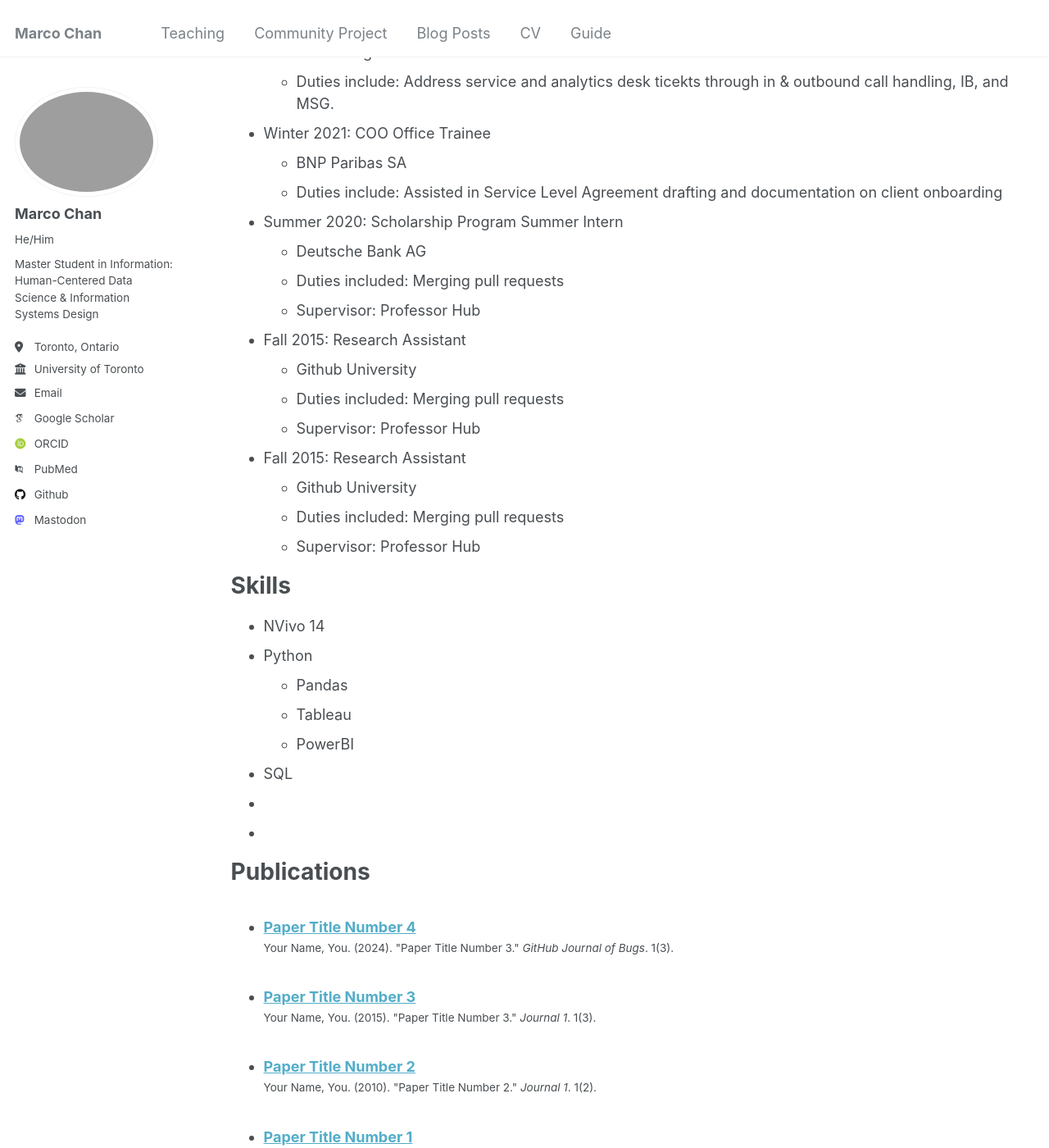
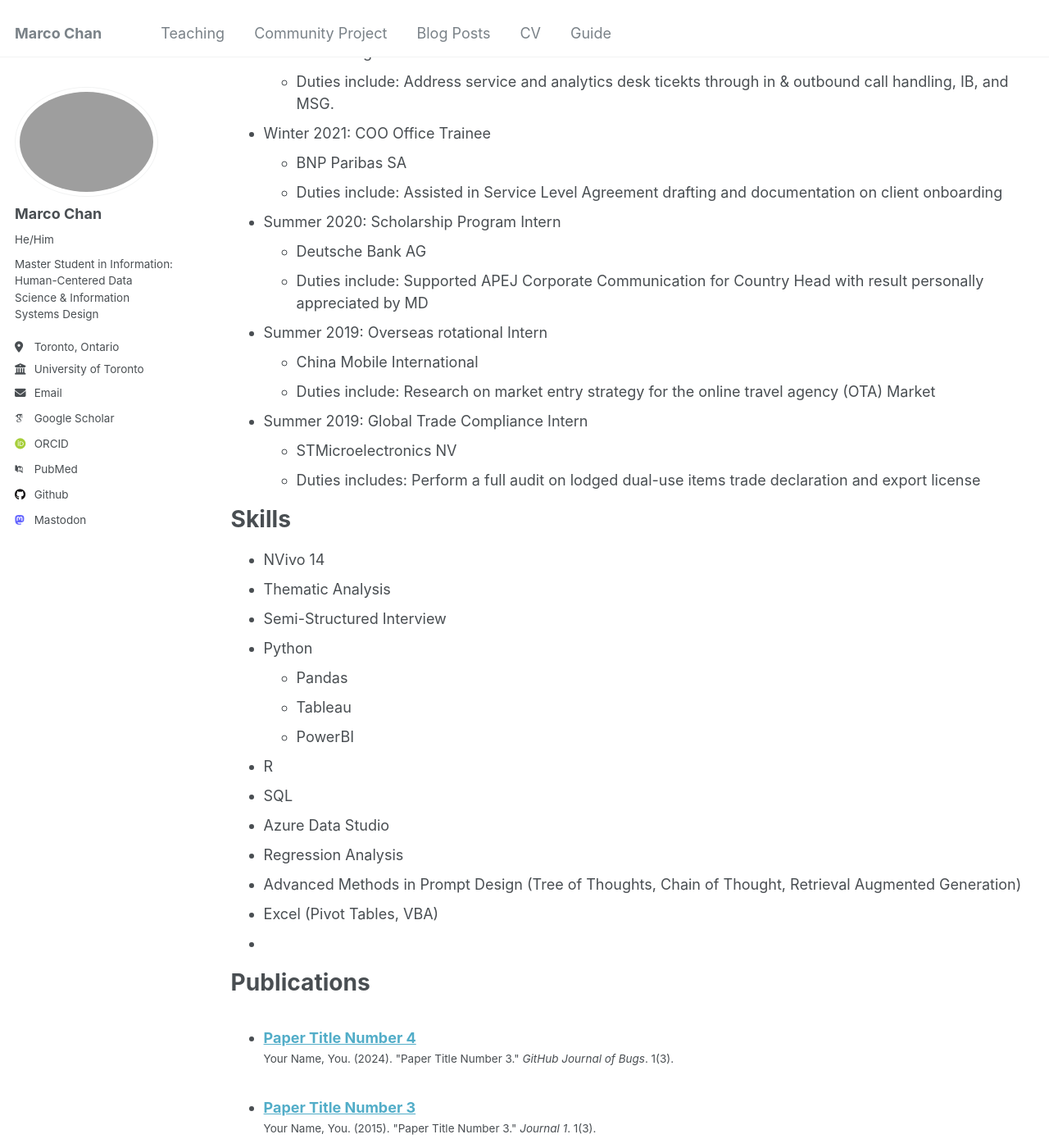
Before and after one commit to Marco-ProspectivePhD/home, a Jekyll site: the page built from _pages/cv.md, in a window 1280 px wide and 1400 px high, scrolled down 1314 px. Shown: the whole window at 82% size. Built offline with Jekyll 4.4.1, drawn with Linux system fonts in a browser that asks for light colours; some web fonts are replaced.

Commit message:
Update cv.md

```diff
--- a/_pages/cv.md
+++ b/_pages/cv.md
@@ -13,8 +13,6 @@ Education
 ======
 * M.I in Human-Centered Data Science & Information Systems Design, University of Toronto, 2024 (Expected)
 * B.B.A in Management Sciences, City University of Hong Kong, 2021
-
-
 
 <br/>
 
@@ -70,32 +68,36 @@ Work experience
   * Duties include: Assisted in Service Level Agreement drafting and documentation on client onboarding
 <br/>
 
-* Summer 2020: Scholarship Program Summer Intern
+* Summer 2020: Scholarship Program Intern
   * Deutsche Bank AG
-  * Duties included: Merging pull requests
-  * Supervisor: Professor Hub
+  * Duties include: Supported APEJ Corporate Communication for Country Head with result personally appreciated by MD<br/>
 
-* Fall 2015: Research Assistant
-  * Github University
-  * Duties included: Merging pull requests
-  * Supervisor: Professor Hub
+* Summer 2019: Overseas rotational Intern
+  * China Mobile International
+  * Duties include: Research on market entry strategy for the online travel agency (OTA) Market <br/>
 
-* Fall 2015: Research Assistant
-  * Github University
-  * Duties included: Merging pull requests
-  * Supervisor: Professor Hub
+* Summer 2019: Global Trade Compliance Intern
+  * STMicroelectronics NV
+  * Duties includes: Perform a full audit on lodged dual-use items trade declaration and export license <br/>
 
 
 Skills
 ======
 * NVivo 14
+* Thematic Analysis
+* Semi-Structured Interview
 * Python
   * Pandas
   * Tableau
   * PowerBI
+* R
 * SQL
+* Azure Data Studio
+* Regression Analysis
+* Advanced Methods in Prompt Design (Tree of Thoughts, Chain of Thought, Retrieval Augmented Generation)
+* Excel (Pivot Tables, VBA)
 *
-*
+
 
 Publications
 ======
```
